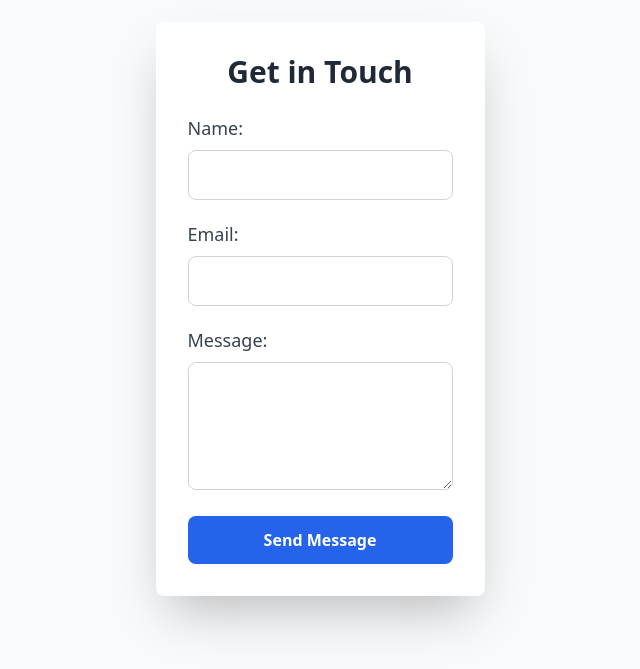
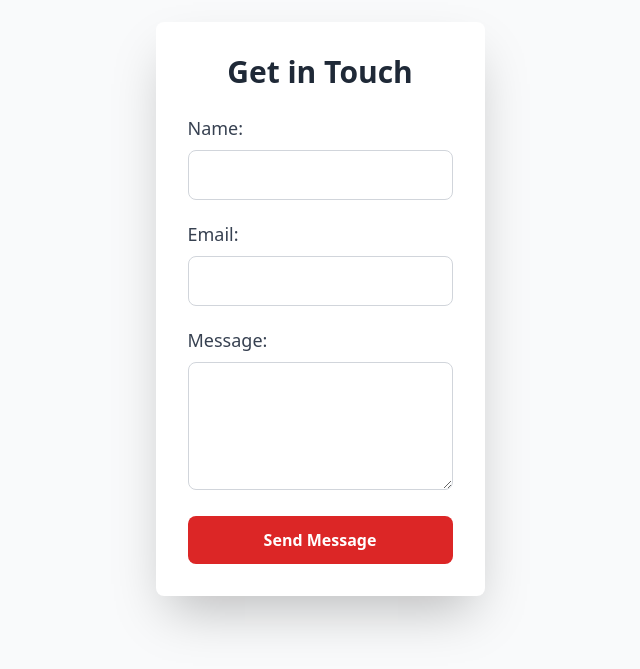
Before and after one commit to nkiliyumwami/SendGridForm, a Next.js app: page / in a window 1280 px wide. Shown: the part 115-784 px from the top of the page, without its empty margins (320-960 px from the left). Built offline with nearby package versions, Linux system fonts and the light colour scheme.

Commit message:
Change button to red

```diff
--- a/components/ContactForm.js
+++ b/components/ContactForm.js
@@ -100,7 +100,7 @@ const ContactForm = () => {
       </div>
       <button
         type="submit"
-        className="w-full py-3 px-6 bg-blue-600 text-white font-semibold rounded-lg hover:bg-blue-700 focus:outline-none focus:ring-4 focus:ring-blue-300 transition duration-300"
+        className="w-full py-3 px-6 bg-red-600 text-white font-semibold rounded-lg hover:bg-blue-700 focus:outline-none focus:ring-4 focus:ring-blue-300 transition duration-300"
       >
         Send Message
       </button>
```
